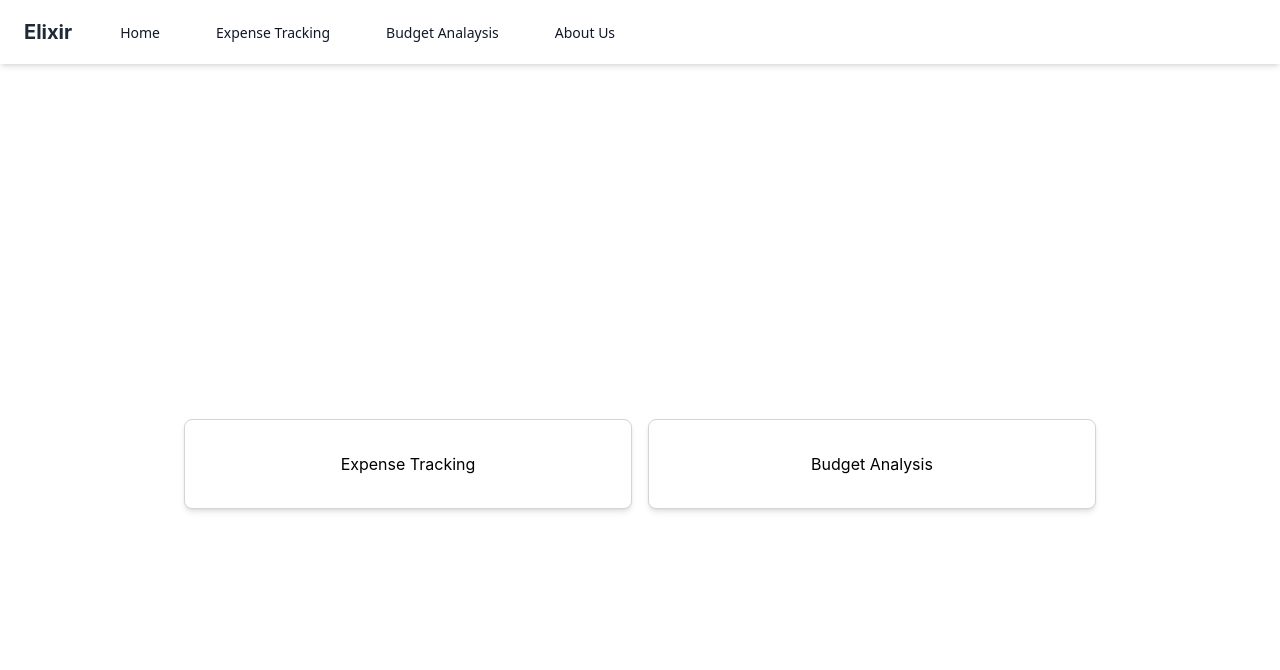
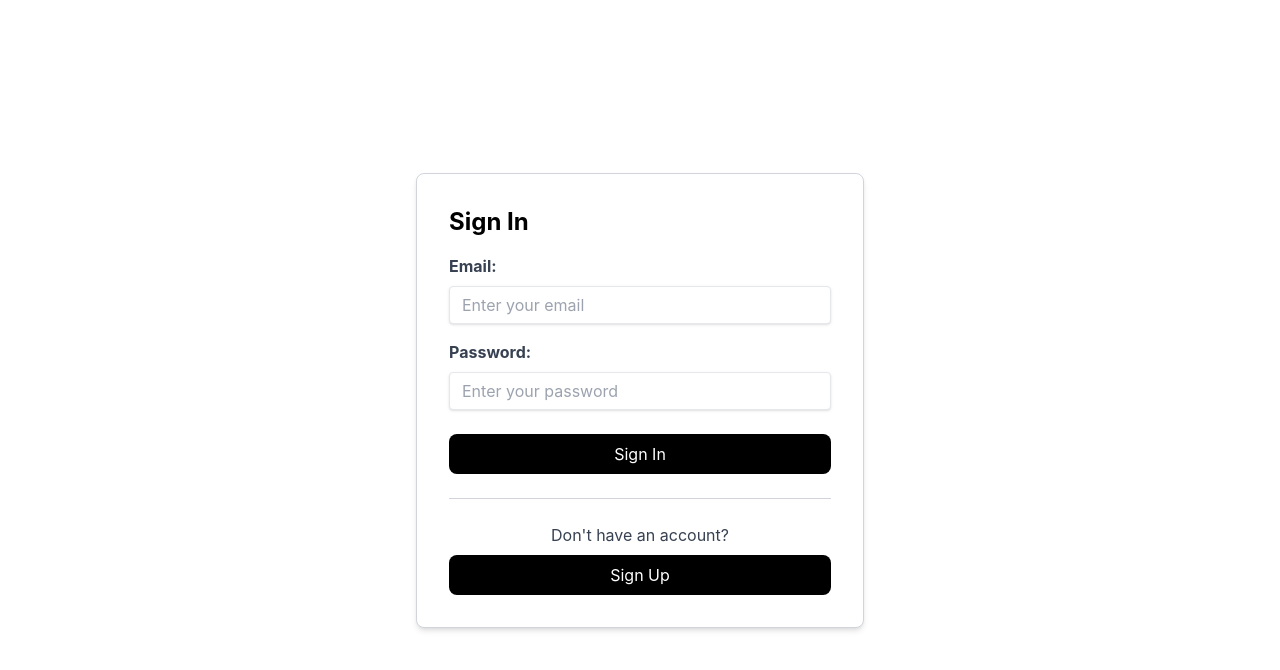
Before and after one commit to kaiwenGoh/financial_management, a React (Create React App) app in the folder financial-management-webapp/: page / in a window 1280 px wide. Shown: the top 670 px of the page. Built offline with nearby package versions, Linux system fonts and the light colour scheme.

Commit message:
Front-End Push (little bit)

```diff
--- a/financial-management-webapp/src/App.js
+++ b/financial-management-webapp/src/App.js
@@ -8,19 +8,21 @@ import ExpenseTrackingPage from './ExpenseTracking';
 import BudgetOutputPage from './BudgetOutput';
 import SignUpPage from './SignUp';
 import SignInPage from './SignIn';
+import ProtectedRoute from './ProtectedRoute';
 
 function App() {
   return (
     <Router>
       <Routes>
-        <Route path="/" element={<HomePage />} />
-        <Route path="/about" element={<AboutPage />} />
-        <Route path="/BudgetAnalysis" element={<BudgetAnalysisPage />} />
-        <Route path="/ExpenseTracking" element={<ExpenseTrackingPage />} />
-        <Route path="/BudgetOutput" element={<BudgetOutputPage />} />
-        <Route path="/SignUp" element={<SignUpPage/>}/>
-        <Route path="/SignIn" element={<SignInPage/>}/>
+        <Route path="/" element={<SignInPage />} />
+        <Route path="/SignUp" element={<SignUpPage />} />
+        <Route path="/HomePage" element={<ProtectedRoute><HomePage /></ProtectedRoute>} />
+        <Route path="/AboutPage" element={<ProtectedRoute><AboutPage /></ProtectedRoute>} />
+        <Route path="/BudgetAnalysis" element={<ProtectedRoute><BudgetAnalysisPage /></ProtectedRoute>} />
+        <Route path="/ExpenseTracking" element={<ProtectedRoute><ExpenseTrackingPage /></ProtectedRoute>} />
+        <Route path="/BudgetOutput" element={<ProtectedRoute><BudgetOutputPage /></ProtectedRoute>} />
       </Routes>
+
     </Router>
   );
 }
--- a/financial-management-webapp/src/BudgetAnalysis.js
+++ b/financial-management-webapp/src/BudgetAnalysis.js
@@ -136,7 +136,7 @@ function BudgetAnalysisPage() {
                 <input
                   type="submit"
                   value="Submit"
-                  className="button-class"
+                  className="button-class hover:bg-gray-600"
                 />
               </div>
             </form>
--- /dev/null
+++ b/financial-management-webapp/src/ProtectedRoute.js
@@ -0,0 +1,14 @@
+import React from 'react';
+import { Navigate } from 'react-router-dom';
+
+function ProtectedRoute({ children }) {
+    const currentUser = localStorage.getItem('currentUser');
+
+    if (!currentUser) {
+        return <Navigate to="/" replace />;
+    }
+
+    return children;
+}
+
+export default ProtectedRoute;
--- a/financial-management-webapp/src/SignIn.js
+++ b/financial-management-webapp/src/SignIn.js
@@ -8,10 +8,19 @@ function SignInPage() {
 
     const handleSubmit = (event) => {
         event.preventDefault();
-        console.log('Email:', email);
-        console.log('Password:', password);
-        // Here you would typically handle the sign-in logic
-        navigate('/dashboard');
+
+        // Check if user exists and password is correct
+        const users = JSON.parse(localStorage.getItem('users')) || [];
+        const user = users.find(u => u.email === email && u.password === password);
+
+        if (user) {
+            // Store the logged-in user's email in localStorage
+            localStorage.setItem('currentUser', email);
+            alert('Sign in successful!');
+            navigate('/HomePage');
+        } else {
+            alert('Invalid email or password!');
+        }
     };
 
     return (
@@ -59,7 +68,7 @@ function SignInPage() {
                     <div className="mt-6 pt-6 border-t border-gray-300">
                         <p className="text-center text-gray-700 mb-2">Don't have an account?</p>
                         <div className="flex justify-center">
-                            <Link to="/signup" className="button-class bg-gray-500 hover:bg-gray-600 text-center">
+                            <Link to="/SignUp" className="button-class bg-gray-500 hover:bg-gray-600 text-center">
                                 Sign Up
                             </Link>
                         </div>
--- a/financial-management-webapp/src/SignUp.js
+++ b/financial-management-webapp/src/SignUp.js
@@ -13,10 +13,20 @@ function SignUpPage() {
             alert("Passwords don't match!");
             return;
         }
-        console.log('Email:', email);
-        console.log('Password:', password);
-        // Here you would typically handle the sign-up logic
-        navigate('/dashboard');
+
+        // Check if user already exists
+        const users = JSON.parse(localStorage.getItem('users')) || [];
+        if (users.some(user => user.email === email)) {
+            alert('User with this email already exists!');
+            return;
+        }
+
+        // Add new user
+        users.push({ email, password });
+        localStorage.setItem('users', JSON.stringify(users));
+
+        alert('Sign up successful! Please sign in.');
+        navigate('/');
     };
 
     return (
@@ -77,7 +87,7 @@ function SignUpPage() {
                     <div className="mt-6 pt-6 border-t border-gray-300">
                         <p className="text-center text-gray-700 mb-2">Already have an account?</p>
                         <div className="flex justify-center">
-                            <Link to="/signin" className="button-class bg-gray-500 hover:bg-gray-600 text-center">
+                            <Link to="/" className="button-class bg-gray-500 hover:bg-gray-600 text-center">
                                 Sign In
                             </Link>
                         </div>
--- a/financial-management-webapp/src/components/Header.js
+++ b/financial-management-webapp/src/components/Header.js
@@ -1,52 +1,51 @@
 import React from 'react';
-import { NavLink } from 'react-router-dom'; // Switch to NavLink
+import { NavLink, useNavigate } from 'react-router-dom';
 import '../index.css'
 
 const Header = () => {
+  const navigate = useNavigate();
+
+  const handleLogout = () => {
+    localStorage.removeItem('currentUser');
+    navigate('/');
+  };
+
   return (
     <header className="flex header">
       <div className="container mx-auto flex justify-between items-center px-6">
-        <div className='flex item-center'>
-            <div className="leading-6 text-xl font-bold text-gray-800 mr-8">Elixir</div> {/* Assuming "Elixir" is the brand name */}
+        <div className='flex items-center'>
+          <div className="leading-6 text-xl font-bold text-gray-800 mr-8">Elixir</div>
           <nav>
             <ul className="flex space-x-6">
               <li>
-                <NavLink
-                    to="/"
-                    className="nav-link"
-                >
+                <NavLink to="/HomePage" className="nav-link">
                   Home
                 </NavLink>
               </li>
               <li>
-                <NavLink
-                    to="/ExpenseTracking"
-                    className="nav-link"
-
-                >
+                <NavLink to="/ExpenseTracking" className="nav-link">
                   Expense Tracking
                 </NavLink>
               </li>
               <li>
-                <NavLink
-                    to="/BudgetAnalysis"
-                    className="nav-link"
-                >
-                    Budget Analaysis
+                <NavLink to="/BudgetAnalysis" className="nav-link">
+                  Budget Analysis
                 </NavLink>
               </li>
               <li>
-                <NavLink
-                    to="/about"
-                    className="nav-link"
-                >
+                <NavLink to="/AboutPage" className="nav-link">
                   About Us
                 </NavLink>
               </li>
             </ul>
           </nav>
         </div>
-        {/* Add user profile section here if needed */}
+        <button
+          onClick={handleLogout}
+          className="bg-black hover:bg-gray-600 text-white font-bold py-2 px-4 rounded-lg"
+        >
+          Logout
+        </button>
       </div>
     </header>
   );
```
Lines whose indentation alone changed are shown as unchanged.
